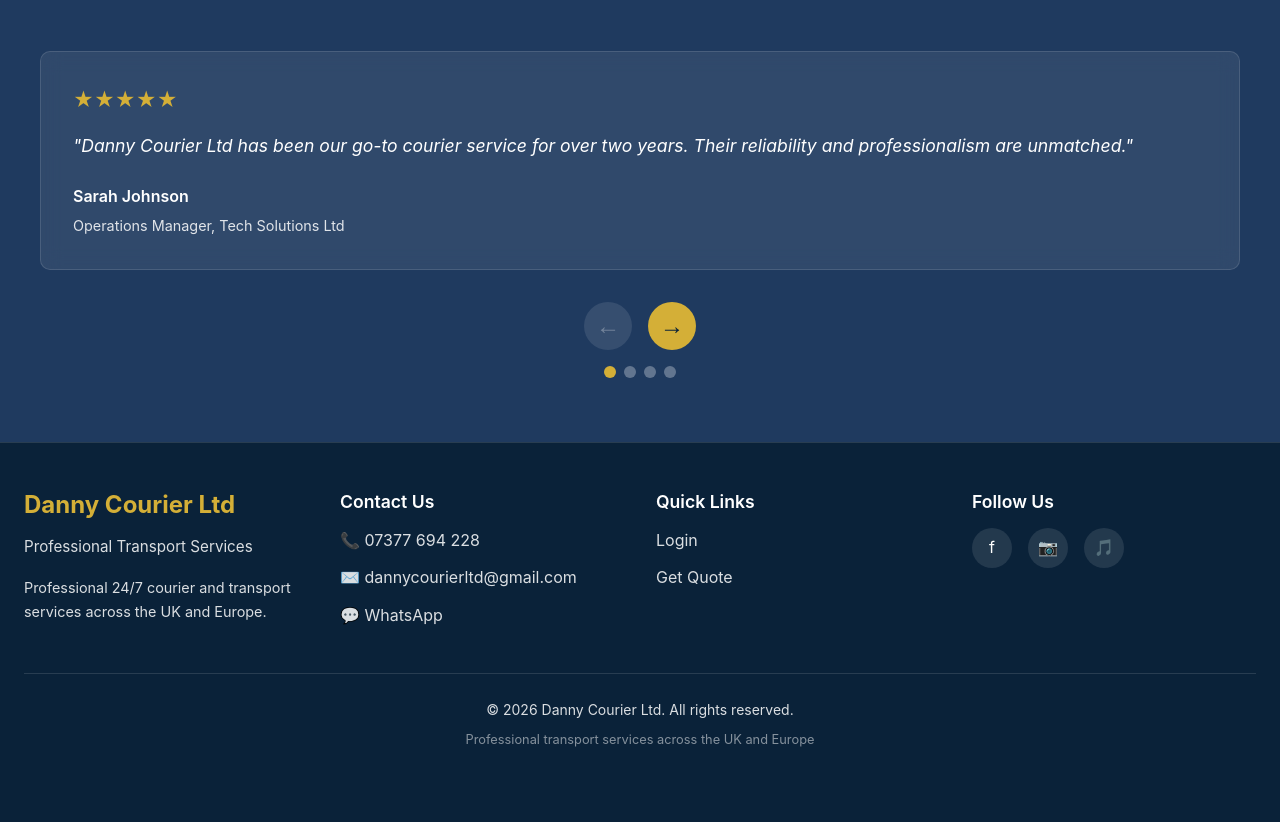
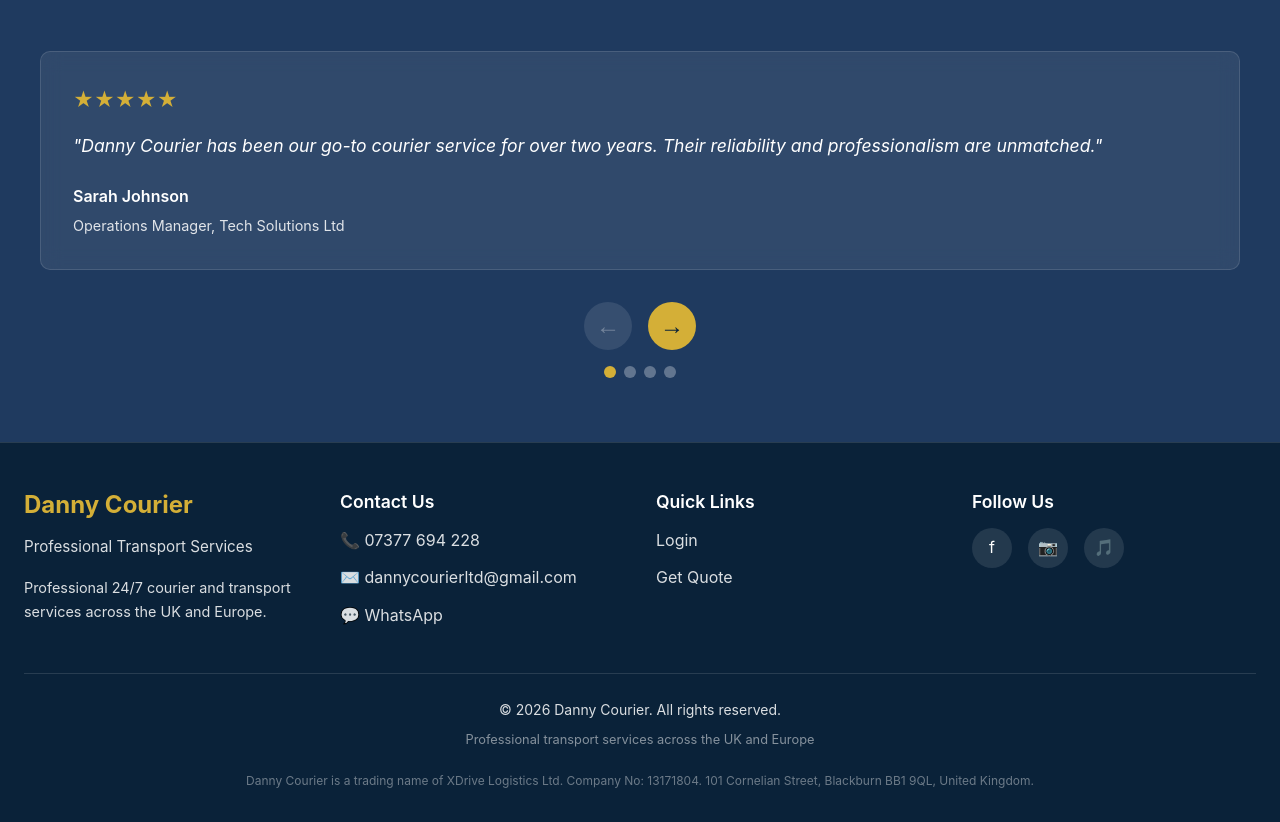
Before and after one commit to LoadifyMarketLTD/dannycourierltd.co.uk, a Next.js app: page / in a window 1280 px wide. Shown: the part 3462-4284 px from the top of the page. Before the commit the page ends 4245 px from the top, so only its background shows below. Built offline with nearby package versions, Linux system fonts and the light colour scheme; no server answers.

Commit message:
Add legal trading name disclosure for Danny Courier (operated by XDrive Logistics Ltd) and remove incorrect LTD references
Co-authored-by: LoadifyMarketLTD <221218390+LoadifyMarketLTD@users.noreply.github.com>

```diff
--- a/app/(marketing)/_components/sections/Benefits.tsx
+++ b/app/(marketing)/_components/sections/Benefits.tsx
@@ -49,7 +49,7 @@ export function Benefits() {
               marginBottom: '1rem',
             }}
           >
-            Why Choose Danny Courier Ltd
+            Why Choose Danny Courier
           </h2>
           <p
             style={{
--- a/app/(marketing)/_components/sections/Footer.tsx
+++ b/app/(marketing)/_components/sections/Footer.tsx
@@ -296,6 +296,21 @@ export function Footer() {
           >
             Professional transport services across the UK and Europe
           </p>
+          {/* Legal trading name disclosure */}
+          <p
+            style={{
+              fontSize: '0.75rem',
+              color: 'rgba(255,255,255,0.4)',
+              textAlign: 'center',
+              margin: '0.75rem 0 0 0',
+              lineHeight: '1.6',
+            }}
+          >
+            {COMPANY_CONFIG.name} is a trading name of {COMPANY_CONFIG.legalName}.
+            Company No: {COMPANY_CONFIG.companyNumber}.{' '}
+            {COMPANY_CONFIG.address.street}, {COMPANY_CONFIG.address.city}{' '}
+            {COMPANY_CONFIG.address.postcode}, {COMPANY_CONFIG.address.country}.
+          </p>
         </div>
       </div>
     </footer>
--- a/app/(marketing)/_components/sections/Testimonials.tsx
+++ b/app/(marketing)/_components/sections/Testimonials.tsx
@@ -8,7 +8,7 @@ const TESTIMONIALS = [
     name: 'Sarah Johnson',
     company: 'Tech Solutions Ltd',
     role: 'Operations Manager',
-    text: 'Danny Courier Ltd has been our go-to courier service for over two years. Their reliability and professionalism are unmatched.',
+    text: 'Danny Courier has been our go-to courier service for over two years. Their reliability and professionalism are unmatched.',
     rating: 5,
   },
   {
--- a/app/admin/companies/page.tsx
+++ b/app/admin/companies/page.tsx
@@ -105,7 +105,7 @@ export default function CompaniesPage() {
               </div>
               <div style={{ padding: '1.5rem', display: 'grid', gap: '1rem' }}>
                 {error && <div style={{ backgroundColor: '#fef2f2', border: '1px solid #fca5a5', borderRadius: '6px', padding: '0.75rem', color: '#dc2626', fontSize: '0.9rem' }}>{error}</div>}
-                <div><label style={labelStyle}>Company Name *</label><input style={inputStyle} value={formData.name} onChange={e => setFormData({...formData, name: e.target.value})} placeholder="Danny Courier Ltd" /></div>
+                <div><label style={labelStyle}>Company Name *</label><input style={inputStyle} value={formData.name} onChange={e => setFormData({...formData, name: e.target.value})} placeholder="e.g. Acme Ltd" /></div>
                 <div style={{ display: 'grid', gridTemplateColumns: '1fr 1fr', gap: '1rem' }}>
                   <div><label style={labelStyle}>Company Number</label><input style={inputStyle} value={formData.company_number} onChange={e => setFormData({...formData, company_number: e.target.value})} placeholder="12345678" /></div>
                   <div><label style={labelStyle}>VAT Number</label><input style={inputStyle} value={formData.vat_number} onChange={e => setFormData({...formData, vat_number: e.target.value})} placeholder="GB123456789" /></div>
--- a/app/admin/page.tsx
+++ b/app/admin/page.tsx
@@ -48,7 +48,7 @@ export default function AdminPage() {
               margin: 0,
               color: 'white'
             }}>
-              Danny Courier Ltd
+              Danny Courier
             </h1>
             <p style={{
               fontSize: '0.85rem',
--- a/app/config/company.ts
+++ b/app/config/company.ts
@@ -1,8 +1,9 @@
-// Company configuration for Danny Courier Ltd
+// Company configuration for Danny Courier (trading name of XDrive Logistics Ltd)
 // MASTER SPEC - ONE SOURCE OF TRUTH
 
 export const COMPANY_CONFIG = {
-  name: 'Danny Courier Ltd',
+  name: 'Danny Courier',
+  legalName: 'XDrive Logistics Ltd',
   tagline: 'Professional Transport Services',
   companyNumber: '13171804',
 
@@ -29,7 +30,7 @@ export const COMPANY_CONFIG = {
   // Payment configuration (MASTER SPEC)
   payment: {
     bankTransfer: {
-      accountName: 'Danny Courier Ltd',
+      accountName: 'XDrive Logistics Ltd',
       sortCode: '04-00-04', // PLACEHOLDER - replace in production
       accountNumber: '12345678', // PLACEHOLDER - replace in production
     },
--- a/app/config/theme.ts
+++ b/app/config/theme.ts
@@ -1,8 +1,8 @@
 // Premium Dark + Gold Theme Configuration
-// Danny Courier Ltd Brand Colors - Exact specification from requirements
+// Danny Courier Brand Colors - Exact specification from requirements
 
 export const THEME = {
-  // Color Palette - Danny Courier Ltd Brand Colors (EXACT SPEC)
+  // Color Palette - Danny Courier Brand Colors (EXACT SPEC)
   colors: {
     // Primary - Navy
     primary: {
--- a/app/layout.tsx
+++ b/app/layout.tsx
@@ -1,4 +1,5 @@
 import type { Metadata, Viewport } from 'next'
+import Script from 'next/script'
 import './globals.css'
 import { AuthProvider } from './components/AuthContext'
 
@@ -11,12 +12,12 @@ export const viewport: Viewport = {
 
 export const metadata: Metadata = {
   title: {
-    default: 'Danny Courier Ltd | Transport Platform UK | Loads for Drivers & Businesses',
-    template: '%s | Danny Courier Ltd',
+    default: 'Danny Courier | Transport Platform UK | Loads for Drivers & Businesses',
+    template: '%s | Danny Courier',
   },
-  description: 'Danny Courier Ltd connects self-employed courier drivers with businesses across the UK and Europe. Find loads, manage deliveries, and grow your transport business. 24/7 reliable freight services.',
+  description: 'Danny Courier connects self-employed courier drivers with businesses across the UK and Europe. Find loads, manage deliveries, and grow your transport business. 24/7 reliable freight services.',
   keywords: [
-    'Danny Courier Ltd',
+    'Danny Courier',
     'courier jobs UK',
     'self employed driver',
     'haulage exchange UK',
@@ -31,9 +32,9 @@ export const metadata: Metadata = {
     'pallet transport',
     'logistics Blackburn',
   ],
-  authors: [{ name: 'Danny Courier Ltd' }],
-  creator: 'Danny Courier Ltd',
-  publisher: 'Danny Courier Ltd',
+  authors: [{ name: 'XDrive Logistics Ltd' }],
+  creator: 'XDrive Logistics Ltd',
+  publisher: 'XDrive Logistics Ltd',
   metadataBase: new URL('https://dannycourierltd.co.uk'),
   icons: {
     apple: '/apple-touch-icon.png',
@@ -42,13 +43,13 @@ export const metadata: Metadata = {
     type: 'website',
     locale: 'en_GB',
     url: 'https://dannycourierltd.co.uk',
-    title: 'Danny Courier Ltd - Premium Transport Services',
+    title: 'Danny Courier - Premium Transport Services',
     description: 'Professional 24/7 courier and transport services across the UK and Europe. Fast, secure, and reliable.',
-    siteName: 'Danny Courier Ltd',
+    siteName: 'Danny Courier',
   },
   twitter: {
     card: 'summary_large_image',
-    title: 'Danny Courier Ltd - Premium Transport Services',
+    title: 'Danny Courier - Premium Transport Services',
     description: 'Professional 24/7 courier and transport services across the UK and Europe.',
   },
   robots: {
@@ -64,6 +65,22 @@ export const metadata: Metadata = {
   },
 }
 
+const jsonLd = {
+  '@context': 'https://schema.org',
+  '@type': 'Organization',
+  name: 'Danny Courier',
+  legalName: 'XDrive Logistics Ltd',
+  url: 'https://dannycourierltd.co.uk',
+  logo: 'https://dannycourierltd.co.uk/icon-512.png',
+  address: {
+    '@type': 'PostalAddress',
+    streetAddress: '101 Cornelian Street',
+    addressLocality: 'Blackburn',
+    postalCode: 'BB1 9QL',
+    addressCountry: 'GB',
+  },
+}
+
 export default function RootLayout({
   children,
 }: {
@@ -72,6 +89,11 @@ export default function RootLayout({
   return (
     <html lang="en">
       <body>
+        <Script
+          id="org-jsonld"
+          type="application/ld+json"
+          dangerouslySetInnerHTML={{ __html: JSON.stringify(jsonLd) }}
+        />
         <AuthProvider>
           {children}
         </AuthProvider>
--- a/app/manifest.ts
+++ b/app/manifest.ts
@@ -2,9 +2,9 @@ import type { MetadataRoute } from 'next'
 
 export default function manifest(): MetadataRoute.Manifest {
   return {
-    name: 'Danny Courier Ltd - Premium Transport Services',
+    name: 'Danny Courier - Premium Transport Services',
     short_name: 'Danny Courier',
-    description: 'Danny Courier Ltd offers professional 24/7 courier and transport services across the UK and Europe. Fast, secure, and reliable.',
+    description: 'Danny Courier offers professional 24/7 courier and transport services across the UK and Europe. Fast, secure, and reliable.',
     start_url: '/',
     display: 'standalone',
     background_color: '#0A2239',
```
